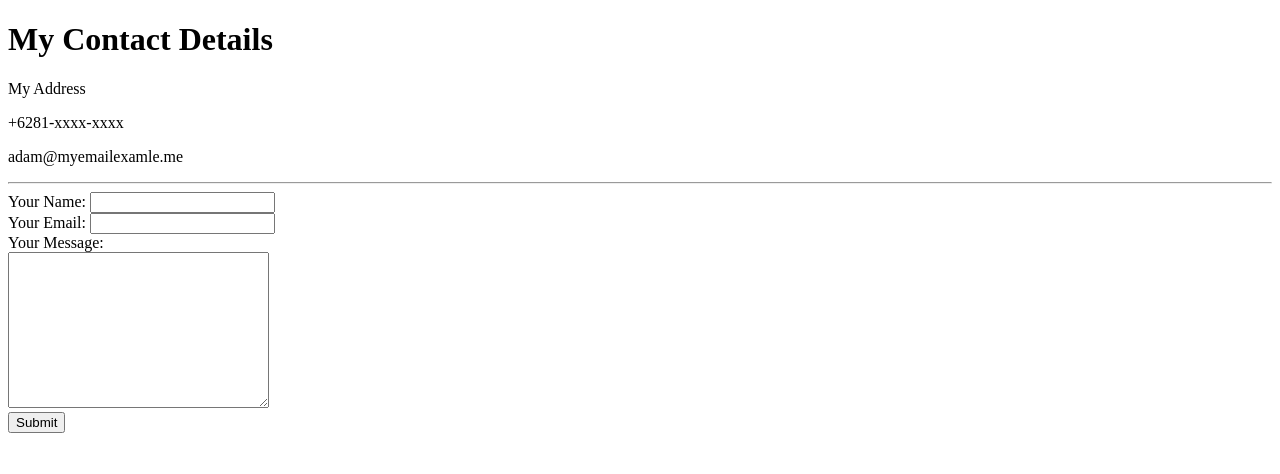
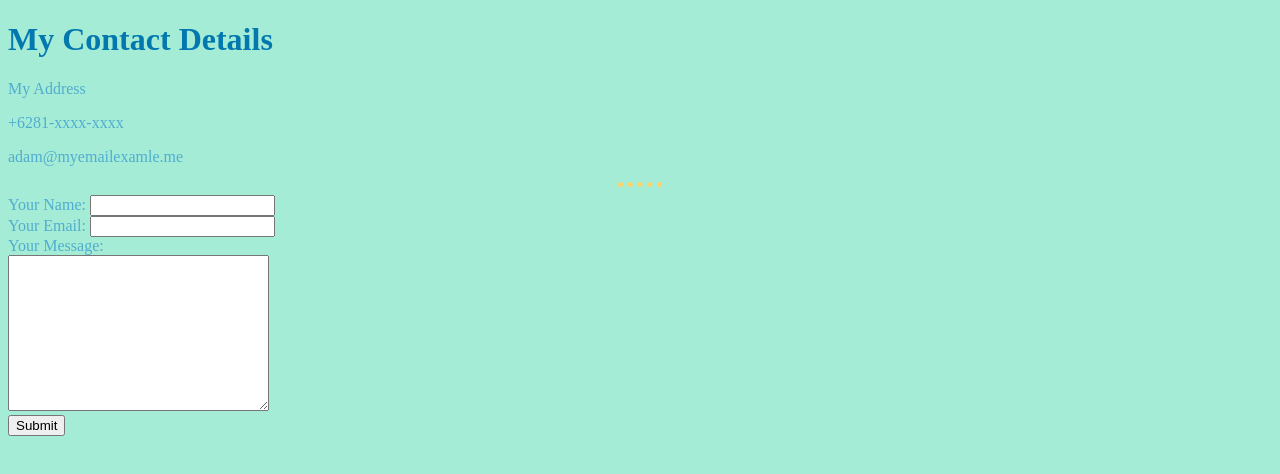
Before and after one commit to NPC-7/cv, a plain HTML site: page contact-me.html in a window 1280 px wide. Drawn offline with Linux system fonts and the light colour scheme.

Commit message:
Stylizing the HTML-Code with CSS
Adding the style.css and make the page more colorful. 😀

```diff
--- a/contact-me.html
+++ b/contact-me.html
@@ -3,7 +3,8 @@
 
 <head>
   <meta charset="utf-8">
-  <title></title>
+  <title>My Contacts</title>
+  <link rel="stylesheet" href="css/style.css">
 </head>
 
 <body>
--- /dev/null
+++ b/css/style.css
@@ -0,0 +1,21 @@
+body{
+  background-color: #a5ecd7;
+  color: #51adcf;
+}
+
+hr{
+  border-style: none;
+  background-color: none;
+  border-top-style: dotted;
+  border-top-color: #ffd369;
+  border-top-width: 5px;
+  width: 3.5%;
+}
+
+h1, h3{
+  color : #0278ae;
+}
+
+p,td,li{
+  color: #51adcf;
+}
```
Also changed, not shown: hobbies.html (+2 -1 lines), index.html (+5 -4 lines).
